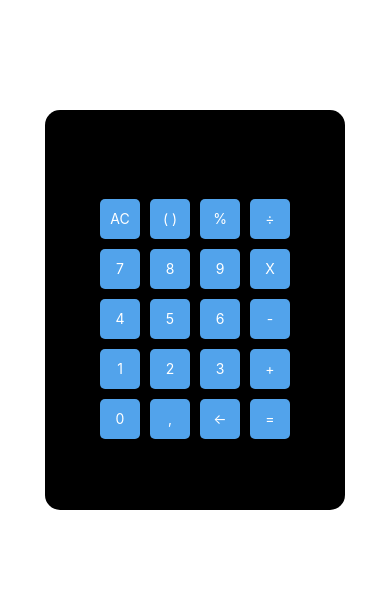
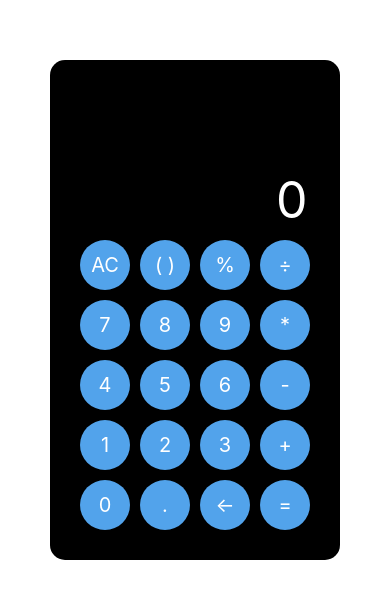
Before and after one commit to andradejs/calculator, a React Native app: screen / in a window 390 px wide. Shown: the part 112-710 px from the top of the page. Built offline with nearby package versions, Linux system fonts and the light colour scheme.

Commit message:
criacao de funcoes em alguns botoes

```diff
--- a/App.js
+++ b/App.js
@@ -7,82 +7,186 @@ import {
   TextInput,
 } from "react-native";
 
+import { useState } from "react";
+
 export default function App() {
+  const [valor, setValor] = useState("");
+
+  function execultarOperacao() {
+    setValor(eval(valor));
+  }
+
+  function apagarUmDigito() {
+    setValor(valor.slice(0, -1));
+  }
+
+  function apagarTudo(){
+    setValor('')
+  }
   return (
     <View style={styles.container}>
       <View style={styles.calculator}>
         <View>
-          <TextInput></TextInput>
+          <TextInput
+            style={styles.tela}
+            placeholder="0"
+            onChangeText={setValor}
+            value={valor}
+          ></TextInput>
         </View>
 
         <View style={styles.teclado}>
           <View style={styles.row}>
-            <TouchableOpacity style={styles.number}>
+            <TouchableOpacity style={styles.number} onPress={apagarTudo}>
               <Text style={styles.textButton}>AC</Text>
             </TouchableOpacity>
             <TouchableOpacity style={styles.number}>
               <Text style={styles.textButton}>( )</Text>
             </TouchableOpacity>
             <TouchableOpacity style={styles.number}>
-              <Text style={styles.textButton}>%</Text>
+              <Text
+                style={styles.textButton}
+                onPress={() => {
+                  setValor(valor + "%");
+                }}
+              >
+                %
+              </Text>
             </TouchableOpacity>
             <TouchableOpacity style={styles.number}>
-              <Text style={styles.textButton}>÷</Text>
+              <Text
+                style={styles.textButton}
+                onPress={() => {
+                  setValor(valor + "÷");
+                }}
+              >
+                ÷
+              </Text>
             </TouchableOpacity>
           </View>
           <View style={styles.row}>
-            <TouchableOpacity style={styles.number}>
+            <TouchableOpacity
+              style={styles.number}
+              onPress={() => {
+                setValor(valor + "7");
+              }}
+            >
               <Text style={styles.textButton}>7</Text>
             </TouchableOpacity>
-            <TouchableOpacity style={styles.number}>
+            <TouchableOpacity
+              style={styles.number}
+              onPress={() => {
+                setValor(valor + "8");
+              }}
+            >
               <Text style={styles.textButton}>8</Text>
             </TouchableOpacity>
-            <TouchableOpacity style={styles.number}>
+            <TouchableOpacity
+              style={styles.number}
+              onPress={() => {
+                setValor(valor + "9");
+              }}
+            >
               <Text style={styles.textButton}>9</Text>
             </TouchableOpacity>
-            <TouchableOpacity style={styles.number}>
-              <Text style={styles.textButton}>X</Text>
+            <TouchableOpacity
+              style={styles.number}
+              onPress={() => {
+                setValor(valor + "*");
+              }}
+            >
+              <Text style={styles.textButton}>*</Text>
             </TouchableOpacity>
           </View>
           <View style={styles.row}>
-            <TouchableOpacity style={styles.number}>
+            <TouchableOpacity
+              style={styles.number}
+              onPress={() => {
+                setValor(valor + "4");
+              }}
+            >
               <Text style={styles.textButton}>4</Text>
             </TouchableOpacity>
-            <TouchableOpacity style={styles.number}>
+            <TouchableOpacity
+              style={styles.number}
+              onPress={() => {
+                setValor(valor + "5");
+              }}
+            >
               <Text style={styles.textButton}>5</Text>
             </TouchableOpacity>
-            <TouchableOpacity style={styles.number}>
+            <TouchableOpacity
+              style={styles.number}
+              onPress={() => {
+                setValor(valor + "6");
+              }}
+            >
               <Text style={styles.textButton}>6</Text>
             </TouchableOpacity>
-            <TouchableOpacity style={styles.number}>
+            <TouchableOpacity
+              style={styles.number}
+              onPress={() => {
+                setValor(valor + "-");
+              }}
+            >
               <Text style={styles.textButton}>-</Text>
             </TouchableOpacity>
           </View>
           <View style={styles.row}>
-            <TouchableOpacity style={styles.number}>
+            <TouchableOpacity
+              style={styles.number}
+              onPress={() => {
+                setValor(valor + "1");
+              }}
+            >
               <Text style={styles.textButton}>1</Text>
             </TouchableOpacity>
-            <TouchableOpacity style={styles.number}>
+            <TouchableOpacity
+              style={styles.number}
+              onPress={() => {
+                setValor(valor + "2");
+              }}
+            >
               <Text style={styles.textButton}>2</Text>
             </TouchableOpacity>
-            <TouchableOpacity style={styles.number}>
+            <TouchableOpacity
+              style={styles.number}
+              onPress={() => {
+                setValor(valor + "3");
+              }}
+            >
               <Text style={styles.textButton}>3</Text>
             </TouchableOpacity>
-            <TouchableOpacity style={styles.number}>
+            <TouchableOpacity
+              style={styles.number}
+              onPress={() => {
+                setValor(valor + "+");
+              }}
+            >
               <Text style={styles.textButton}>+</Text>
             </TouchableOpacity>
           </View>
           <View style={styles.row}>
-            <TouchableOpacity style={styles.number}>
+            <TouchableOpacity
+              style={styles.number}
+              onPress={() => {
+                setValor(valor + "0");
+              }}
+            >
               <Text style={styles.textButton}>0</Text>
             </TouchableOpacity>
-            <TouchableOpacity style={styles.number}>
-              <Text style={styles.textButton}>,</Text>
+            <TouchableOpacity
+              style={styles.number}
+              onPress={() => {
+                setValor(valor + ".");
+              }}
+            >
+              <Text style={styles.textButton}>.</Text>
             </TouchableOpacity>
-            <TouchableOpacity style={styles.number}>
+            <TouchableOpacity style={styles.number} onPress={apagarUmDigito}>
               <Text style={styles.textButton}>←</Text>
             </TouchableOpacity>
-            <TouchableOpacity style={styles.number}>
+            <TouchableOpacity style={styles.number} onPress={execultarOperacao}>
               <Text style={styles.textButton}>=</Text>
             </TouchableOpacity>
           </View>
@@ -95,27 +199,28 @@ export default function App() {
 const styles = StyleSheet.create({
   container: {
     flex: 1,
+    justifyContent: "center",
+    alignItems: "center",
   },
   calculator: {
     backgroundColor: "#000000",
     alignItems: "center",
-    justifyContent: "center",
-    width: 300,
-    height: 400,
-    margin: "auto",
+    justifyContent: "flex-end",
+    width: "auto",
+    height: 500,
+    padding: 15,
     borderRadius: 15,
   },
   teclado: {
     flexDirection: "column",
-    // backgroundColor: "#0ff0ff",
     padding: 10,
   },
 
   number: {
-    width: 40,
-    height: 40,
+    width: 50,
+    height: 50,
     backgroundColor: "#52a3eb",
-    borderRadius: 5,
+    borderRadius: 50,
     alignItems: "center",
     justifyContent: "center",
     margin: 5,
@@ -124,10 +229,20 @@ const styles = StyleSheet.create({
     alignItems: "center",
     justifyContent: "center",
     color: "#ffffff",
+    fontSize: 20,
+    textAlign: "center",
   },
   row: {
     flexDirection: "row",
     justifyContent: "space-between",
-    // marginBottom:
+  },
+  tela: {
+    // backgroundColor: 'white',
+    width: 225,
+    height: 50,
+    fontSize: 50,
+    color: "white",
+    textAlign: "right",
+    fontWeight: "regular",
   },
 });
```
